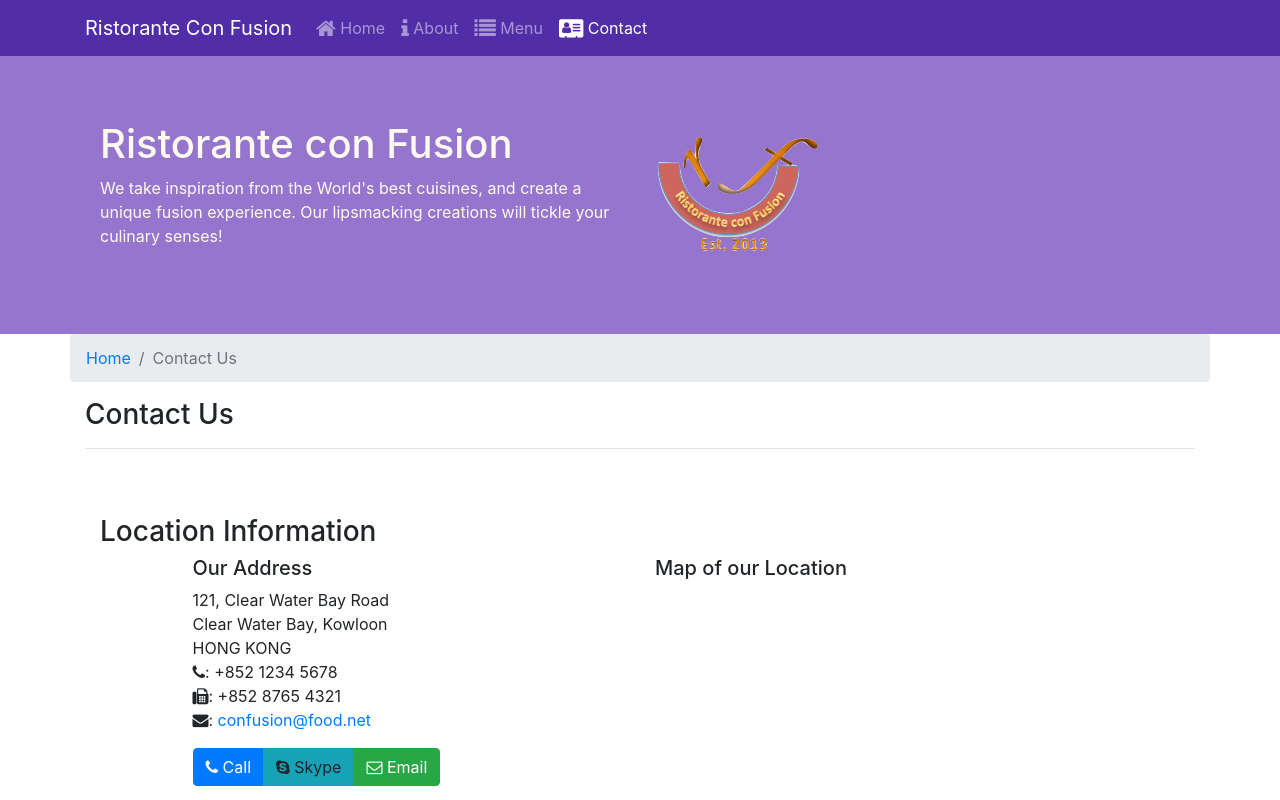
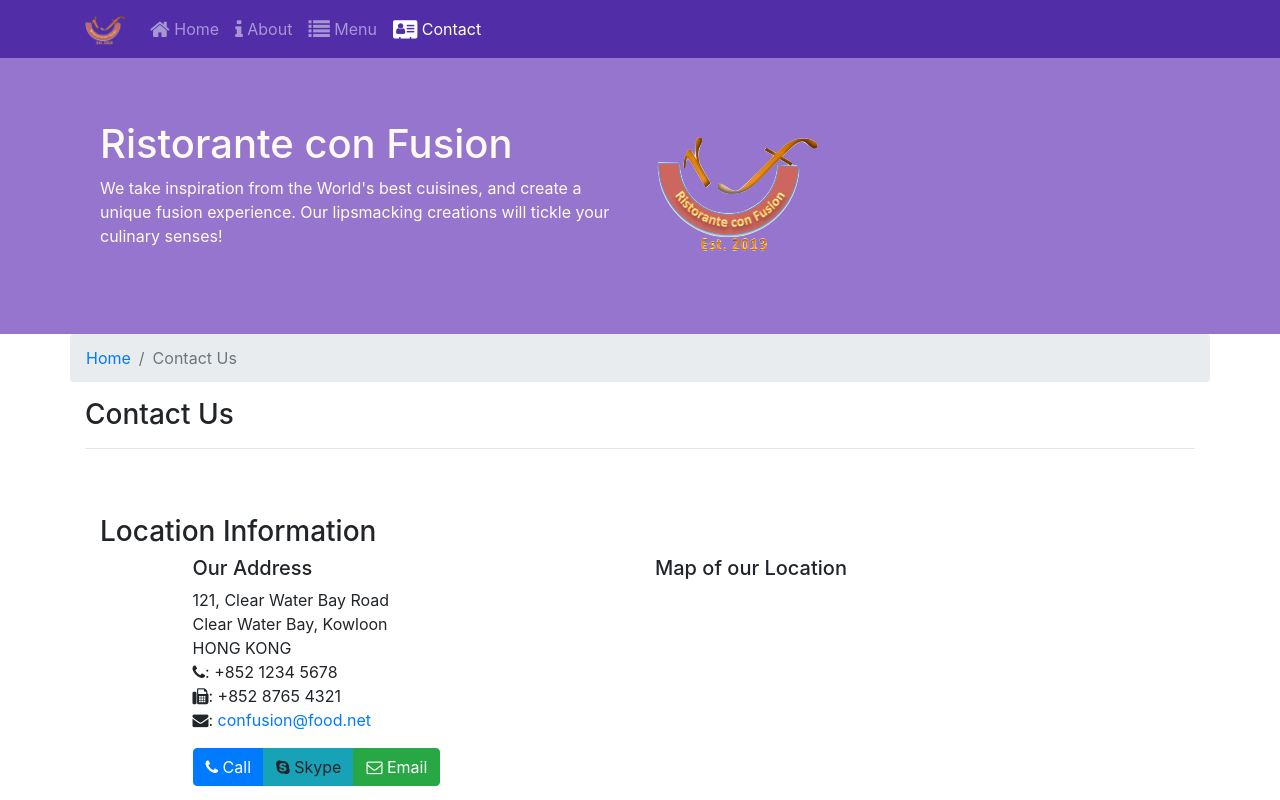
Before and after one commit to geoffvargo/conFusion, a website: page contactus.html in a window 1280 px wide. Shown: the top 800 px of the page. Drawn offline with nearby package versions, Linux system fonts and the light colour scheme.

Commit message:
Finished replicating current feature-set across "navbar" instances

```diff
--- a/contactus.html
+++ b/contactus.html
@@ -22,7 +22,7 @@
 			<button class="navbar-toggler" type="button" data-toggle="collapse" data-target="#Navbar">
 				<span class="navbar-toggler-icon"></span>
 			</button>
-			<a class="navbar-brand" href="#">Ristorante Con Fusion</a>
+			<a class="navbar-brand" href="#"><img src="./img/logo.png" height="30" width="41"></a>
 			<div class="collapse navbar-collapse" id="Navbar">
 				<ul class="navbar-nav mr-auto">
 					<li class="nav-item"><a class="nav-link" href="./index.html"><span class="fa fa-home fa-lg"></span> Home</a></li>
```
Also changed, not shown: index.html (+1 -1 lines).
